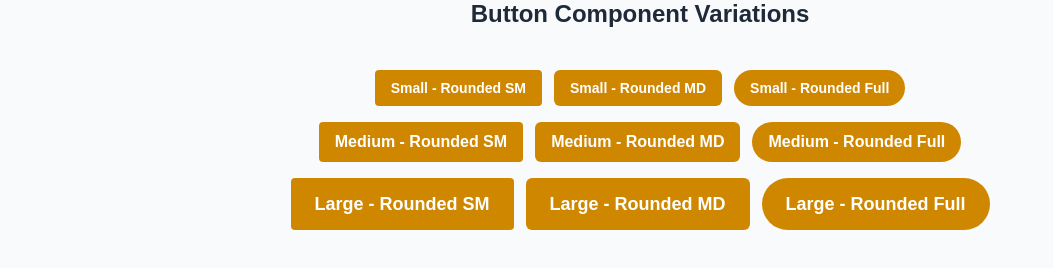
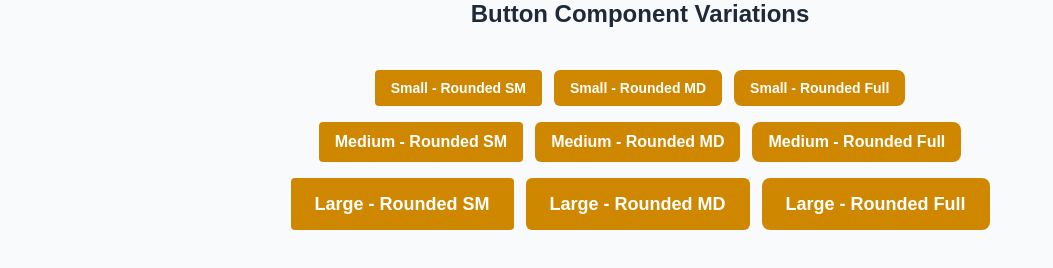
Before and after one commit to ruu23/alx-project-0x00-setup, a Next.js app in the folder alx-project-0x00/: page /landing in a window 1280 px wide. Shown: the part 736-1004 px from the top of the page, without its empty margins (0-1053 px from the left). Built offline with nearby package versions, Linux system fonts and the light colour scheme.

Commit message:
update button rounded

```diff
--- a/alx-project-0x00/interfaces/index.ts
+++ b/alx-project-0x00/interfaces/index.ts
@@ -4,5 +4,5 @@
 
 export interface ButtonProps {
   title: string;
-  styles?: string;
+  styles: string;
 }
--- a/alx-project-0x00/pages/landing.tsx
+++ b/alx-project-0x00/pages/landing.tsx
@@ -15,21 +15,21 @@
         <div className="flex gap-3">
           <Button title="Small - Rounded SM" styles="text-sm rounded-sm px-3 py-1" />
           <Button title="Small - Rounded MD" styles="text-sm rounded-md px-3 py-1" />
-          <Button title="Small - Rounded Full" styles="text-sm rounded-full px-3 py-1" />
+          <Button title="Small - Rounded Full" styles="text-sm rounded-lg px-3 py-1" />
         </div>
 
         {/* Medium Buttons */}
         <div className="flex gap-3">
           <Button title="Medium - Rounded SM" styles="text-base rounded-sm px-4 py-2" />
           <Button title="Medium - Rounded MD" styles="text-base rounded-md px-4 py-2" />
-          <Button title="Medium - Rounded Full" styles="text-base rounded-full px-4 py-2" />
+          <Button title="Medium - Rounded Full" styles="text-base rounded-lg px-4 py-2" />
         </div>
 
         {/* Large Buttons */}
         <div className="flex gap-3">
           <Button title="Large - Rounded SM" styles="text-lg rounded-sm px-6 py-3" />
           <Button title="Large - Rounded MD" styles="text-lg rounded-md px-6 py-3" />
-          <Button title="Large - Rounded Full" styles="text-lg rounded-full px-6 py-3" />
+          <Button title="Large - Rounded Full" styles="text-lg rounded-lg px-6 py-3" />
       </div>
     </div>
     </div>
```
